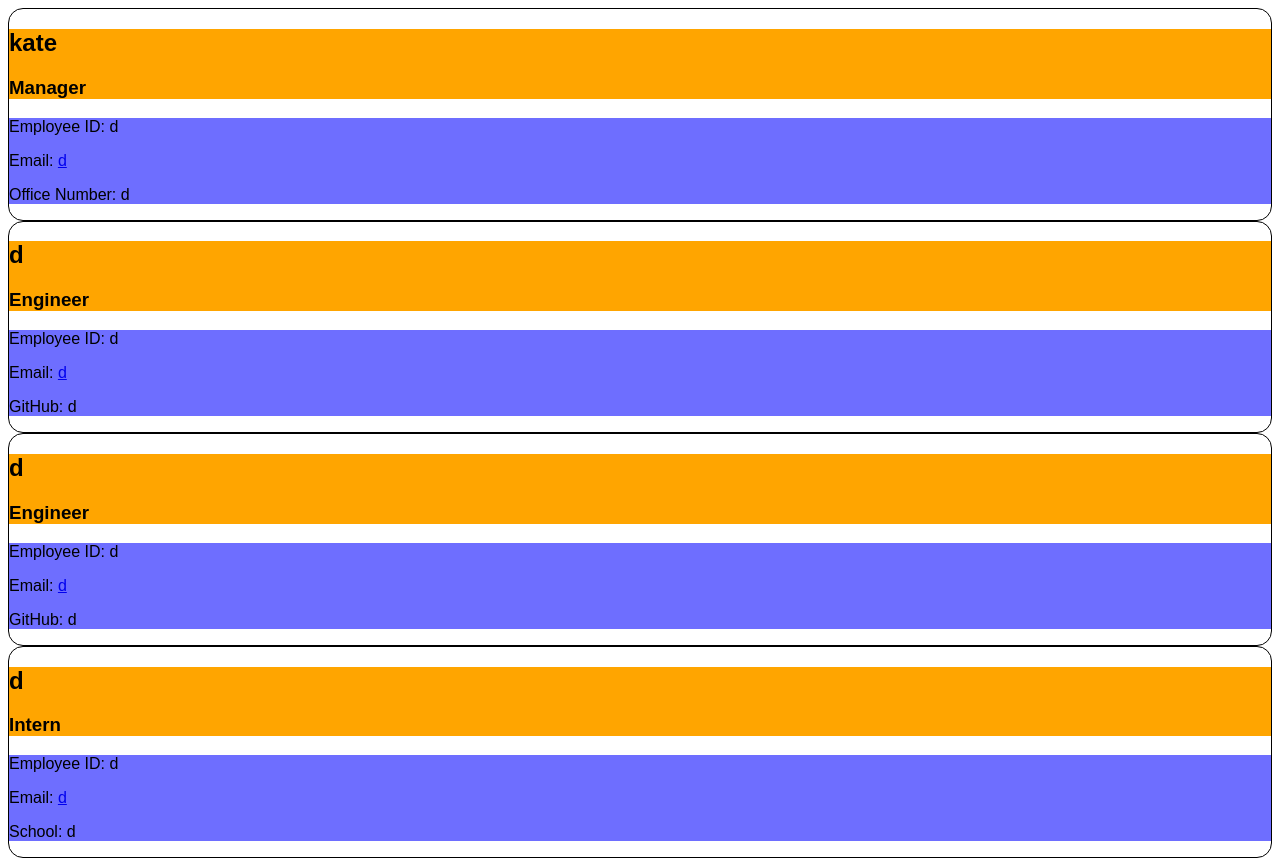
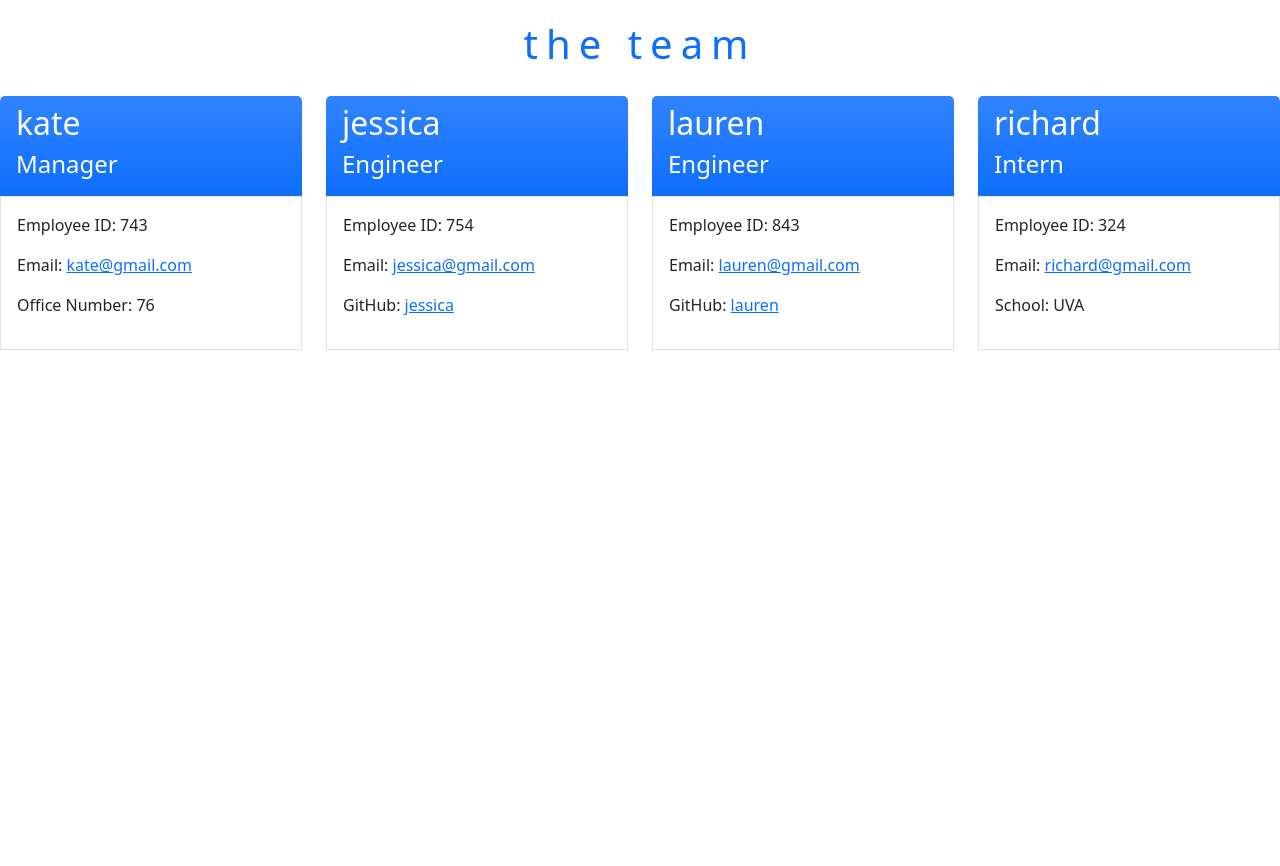
Before and after one commit to katebonner/team-profile-generator, a website: page team.html in a window 1280 px wide. After the commit the page ends 800 px from the top, so only its background shows below. Drawn offline with nearby package versions, Linux system fonts and the light colour scheme.

Commit message:
readme and html updates

```diff
--- a/assets/style.css
+++ b/assets/style.css
@@ -3,23 +3,27 @@
 }
 
 .card-container {
-    display: flex;
-    justify-content: center;
+
 }
-.card {
-    border-radius: 15px;
-    border: 1px solid black;
-    overflow: hidden;
+.team {
+    letter-spacing: .2em;
+    text-align: center;
+    padding: 20px 0;
 }
 
-.card-header {
+.card {
+    overflow: hidden;
     margin: 0;
     padding: 0;
-    background-color: orange;
+}
+
+.header {
+    margin: 0;
+    padding: 0;
 }
 
 .card-body {
     margin: 0;
     padding: 0;
-    background-color: rgb(110, 110, 255);
+
 }
--- a/package.json
+++ b/package.json
@@ -21,6 +21,7 @@
   },
   "homepage": "https://github.com/katebonner/team-profile-generator#readme",
   "dependencies": {
+    "bootstrap": "^5.2.0-beta1",
     "inquirer": "^8.2.4"
   }
 }
--- a/src/generatePage.js
+++ b/src/generatePage.js
@@ -1,14 +1,14 @@
 // GENERATE MANAGER SECTION
 const generateManagerSection = (manager) => {
     return `
-     <div class="card">
-        <div class="card-header">
+     <div class="card col-md-3 col-sm-6 border-0">
+        <div class="card-header bg-primary bg-gradient text-white">
             <h2>${manager.name}</h2>
-            <h3>Manager</h3>
+            <h4>Manager</h4>
         </div>
-        <div class="card-body">
-            <p class="id"> Employee ID: ${manager.eid}</p>
-            <p class="email"> Email: <a href="mailto:${manager.email}">${manager.email}</a></p>
+        <div class="card-body border">
+            <p class="eid"> Employee ID: ${manager.eid}</p>
+            <p class="email"> Email: <a class="link-primary" href="mailto:${manager.email}">${manager.email}</a></p>
             <p class="officeNumber"> Office Number: ${manager.officeNumber}</p>
          </div>
     </div>
@@ -18,15 +18,15 @@ const generateManagerSection = (manager) => {
 // GENERATE ENGINEER SECTION
 const generateEngineerSection = (engineer) => {
     return `
-     <div class="card">
-        <div class="card-header">
+     <div class="card col-md-3 col-sm-6 border-0">
+        <div class="card-header bg-primary bg-gradient text-white">
             <h2>${engineer.name}</h2>
-            <h3>Engineer</h3>
+            <h4>Engineer</h4>
         </div>
-        <div class="card-body">
-            <p class="id"> Employee ID: ${engineer.eid}</p>
-            <p class="email"> Email: <a href="mailto:${engineer.email}">${engineer.email}</a></p>
-            <p class="gitHub"> GitHub: ${engineer.github}</p>
+        <div class="card-body border">
+            <p class="eid"> Employee ID: ${engineer.eid}</p>
+            <p class="email"> Email: <a class="link-primary" href="mailto:${engineer.email}">${engineer.email}</a></p>
+            <p class="gitHub"> GitHub: <a class="link-primary" target="_blank" rel="noopener noreferrer" href="https://github.com/${engineer.github}">${engineer.github}</a></p>
          </div>
     </div>
     `;
@@ -35,14 +35,14 @@ const generateEngineerSection = (engineer) => {
 // GENERATE INTERN SECTION
 const generateInternSection = (intern) => {
     return `
-     <div class="card">
-        <div class="card-header">
+     <div class="card col-md-3 col-sm-6 border-0">
+        <div class="card-header bg-primary bg-gradient text-white">
             <h2>${intern.name}</h2>
-            <h3>Intern</h3>
+            <h4>Intern</h4>
         </div>
-        <div class="card-body">
-            <p class="id"> Employee ID: ${intern.eid}</p>
-            <p class="email"> Email: <a href="mailto:${intern.email}">${intern.email}</a></p>
+        <div class="card-body border">
+            <p class="eid"> Employee ID: ${intern.eid}</p>
+            <p class="email"> Email: <a class="link-primary" href="mailto:${intern.email}">${intern.email}</a></p>
             <p class="gitHub"> School: ${intern.school}</p>
          </div>
     </div>
@@ -60,11 +60,14 @@ const generateFullHTML = (employeeListHTMLString) => {
         <meta name="viewport" content="width=device-width, initial-scale=1.0">
         <link rel="stylesheet" href="./assets/style.css">
         <title> team profile builder </title>
+        <link href="https://cdn.jsdelivr.net/npm/bootstrap@5.2.0-beta1/dist/css/bootstrap.min.css" rel="stylesheet" integrity="sha384-0evHe/X+R7YkIZDRvuzKMRqM+OrBnVFBL6DOitfPri4tjfHxaWutUpFmBp4vmVor" crossorigin="anonymous">
     </head>
     <body>
-        <section class="card.container">
-        ${employeeListHTMLString}
+        <h1 class="team text-primary">the team</h1>
+        <section class="card-container row justify-content-center">
+            ${employeeListHTMLString}
         <section>
+        <script src="https://cdn.jsdelivr.net/npm/bootstrap@5.2.0-beta1/dist/js/bootstrap.bundle.min.js" integrity="sha384-pprn3073KE6tl6bjs2QrFaJGz5/SUsLqktiwsUTF55Jfv3qYSDhgCecCxMW52nD2" crossorigin="anonymous"></script>
     </body>
     </html>
     `
@@ -102,5 +105,4 @@ module.exports = generatePage = (data) => {
     // PASS STRING TO GENERATE FULL HTML PAGE
     const HTMLpage = generateFullHTML(employeeListHTMLString);
     return HTMLpage;
-
 }
--- a/team.html
+++ b/team.html
@@ -7,58 +7,61 @@
         <meta name="viewport" content="width=device-width, initial-scale=1.0">
         <link rel="stylesheet" href="./assets/style.css">
         <title> team profile builder </title>
+        <link href="https://cdn.jsdelivr.net/npm/bootstrap@5.2.0-beta1/dist/css/bootstrap.min.css" rel="stylesheet" integrity="sha384-0evHe/X+R7YkIZDRvuzKMRqM+OrBnVFBL6DOitfPri4tjfHxaWutUpFmBp4vmVor" crossorigin="anonymous">
     </head>
     <body>
-        <section class="card.container">
+        <h1 class="team text-primary">the team</h1>
+        <section class="card-container row justify-content-center">
 
-     <div class="card">
-        <div class="card-header">
+     <div class="card col-md-3 col-sm-6 border-0">
+        <div class="card-header bg-primary bg-gradient text-white">
             <h2>kate</h2>
-            <h3>Manager</h3>
+            <h4>Manager</h4>
         </div>
-        <div class="card-body">
-            <p class="id"> Employee ID: d</p>
-            <p class="email"> Email: <a href="mailto:d">d</a></p>
-            <p class="officeNumber"> Office Number: d</p>
+        <div class="card-body border">
+            <p class="eid"> Employee ID: 743</p>
+            <p class="email"> Email: <a class="link-primary" href="mailto:kate@gmail.com">kate@gmail.com</a></p>
+            <p class="officeNumber"> Office Number: 76</p>
          </div>
     </div>
 
-     <div class="card">
-        <div class="card-header">
-            <h2>d</h2>
-            <h3>Engineer</h3>
+     <div class="card col-md-3 col-sm-6 border-0">
+        <div class="card-header bg-primary bg-gradient text-white">
+            <h2>jessica</h2>
+            <h4>Engineer</h4>
         </div>
-        <div class="card-body">
-            <p class="id"> Employee ID: d</p>
-            <p class="email"> Email: <a href="mailto:d">d</a></p>
-            <p class="gitHub"> GitHub: d</p>
+        <div class="card-body border">
+            <p class="eid"> Employee ID: 754</p>
+            <p class="email"> Email: <a class="link-primary" href="mailto:jessica@gmail.com">jessica@gmail.com</a></p>
+            <p class="gitHub"> GitHub: <a class="link-primary" href="https://github.com/jessica">jessica</a></p>
          </div>
     </div>
 
-     <div class="card">
-        <div class="card-header">
-            <h2>d</h2>
-            <h3>Engineer</h3>
+     <div class="card col-md-3 col-sm-6 border-0">
+        <div class="card-header bg-primary bg-gradient text-white">
+            <h2>lauren</h2>
+            <h4>Engineer</h4>
         </div>
-        <div class="card-body">
-            <p class="id"> Employee ID: d</p>
-            <p class="email"> Email: <a href="mailto:d">d</a></p>
-            <p class="gitHub"> GitHub: d</p>
+        <div class="card-body border">
+            <p class="eid"> Employee ID: 843</p>
+            <p class="email"> Email: <a class="link-primary" href="mailto:lauren@gmail.com">lauren@gmail.com</a></p>
+            <p class="gitHub"> GitHub: <a class="link-primary" href="https://github.com/lauren">lauren</a></p>
          </div>
     </div>
 
-     <div class="card">
-        <div class="card-header">
-            <h2>d</h2>
-            <h3>Intern</h3>
+     <div class="card col-md-3 col-sm-6 border-0">
+        <div class="card-header bg-primary bg-gradient text-white">
+            <h2>richard</h2>
+            <h4>Intern</h4>
         </div>
-        <div class="card-body">
-            <p class="id"> Employee ID: d</p>
-            <p class="email"> Email: <a href="mailto:d">d</a></p>
-            <p class="gitHub"> School: d</p>
+        <div class="card-body border">
+            <p class="eid"> Employee ID: 324</p>
+            <p class="email"> Email: <a class="link-primary" href="mailto:richard@gmail.com">richard@gmail.com</a></p>
+            <p class="gitHub"> School: UVA</p>
          </div>
     </div>
 
         <section>
+        <script src="https://cdn.jsdelivr.net/npm/bootstrap@5.2.0-beta1/dist/js/bootstrap.bundle.min.js" integrity="sha384-pprn3073KE6tl6bjs2QrFaJGz5/SUsLqktiwsUTF55Jfv3qYSDhgCecCxMW52nD2" crossorigin="anonymous"></script>
     </body>
     </html>
```
Also changed, not shown: README.md, assets/team.png (added).
